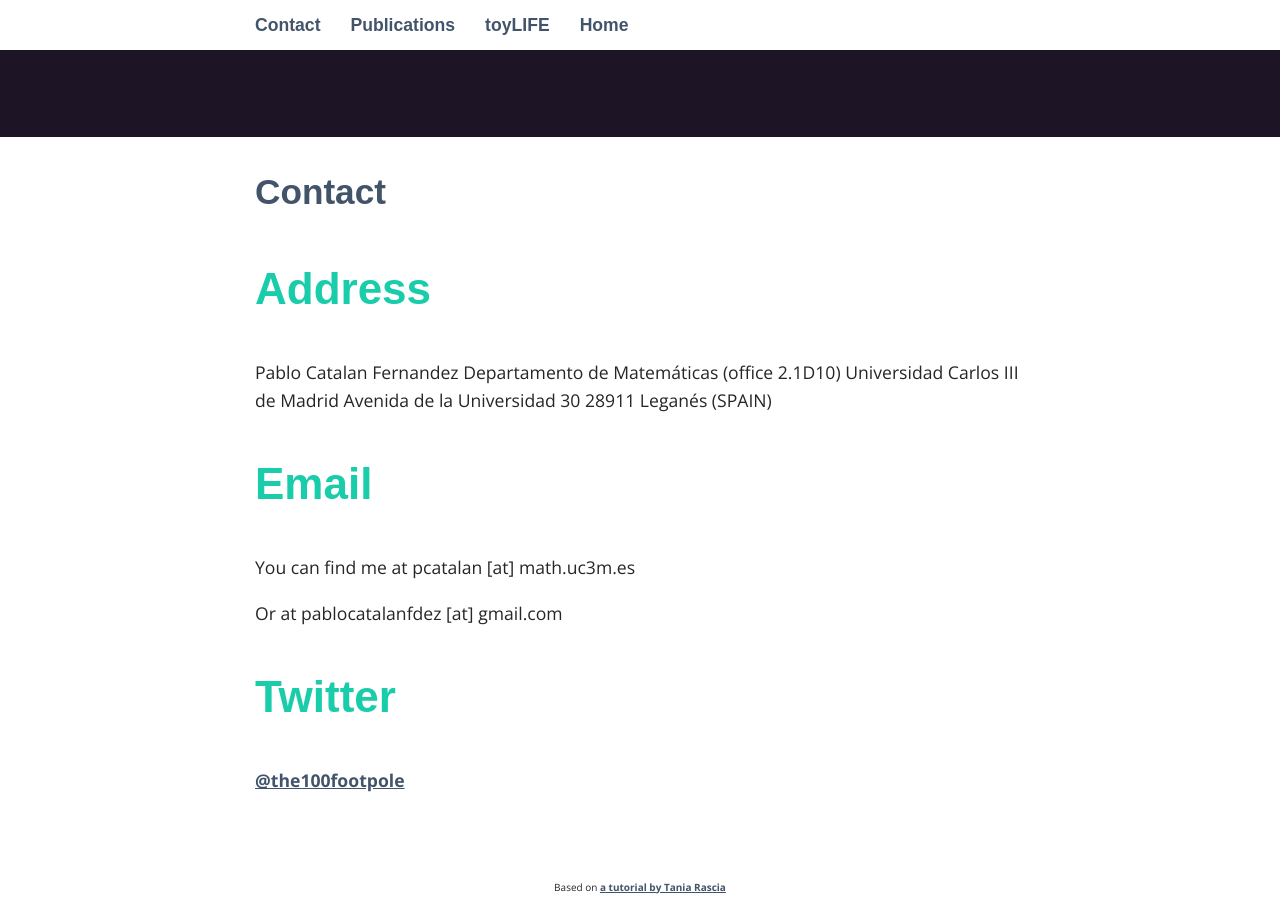
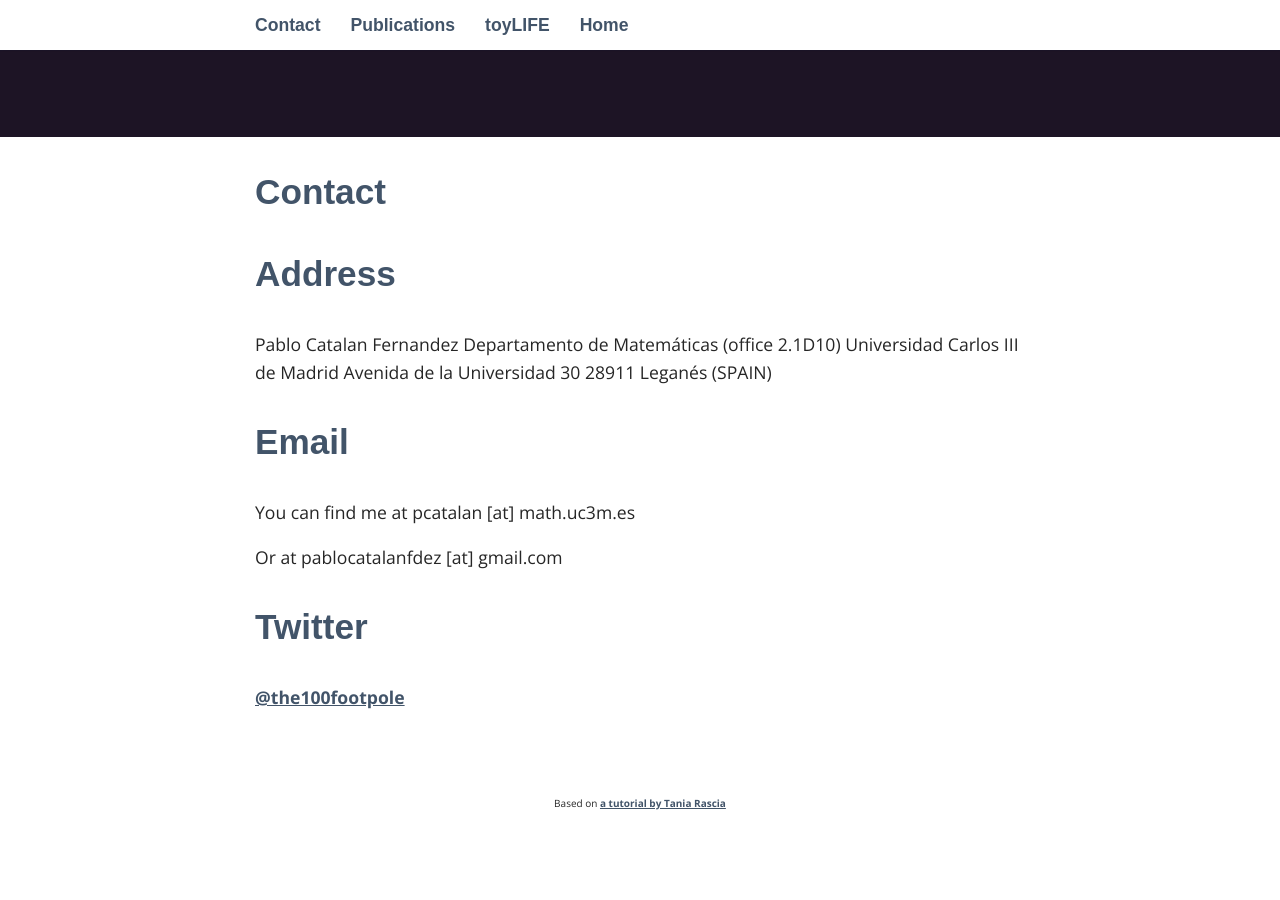
Before and after one commit to PabloCatalan/pablocatalan.github.io, a Jekyll site: the page built from _pages/02_contact.md, in a window 1280 px wide and 900 px high, scrolled down 363 px. Built offline with Jekyll 4.4.1, drawn with Linux system fonts in a browser that asks for light colours; some web fonts are replaced; after the commit the page ends 1235 px from its top, so only the background shows below that.

```diff
--- a/_pages/02_contact.md
+++ b/_pages/02_contact.md
@@ -4,18 +4,18 @@ title: Contact
 permalink: /contact/
 ---
 
-# Address
+## Address
 Pablo Catalan Fernandez
 Departamento de Matemáticas (office 2.1D10)
 Universidad Carlos III de Madrid
 Avenida de la Universidad 30
 28911 Leganés (SPAIN)
 
-# Email
+## Email
 You can find me at pcatalan [at] math.uc3m.es
 
 Or at pablocatalanfdez [at] gmail.com
 
-# Twitter
+## Twitter
 
 [@the100footpole](http://twitter.com/the100footpole)
```
